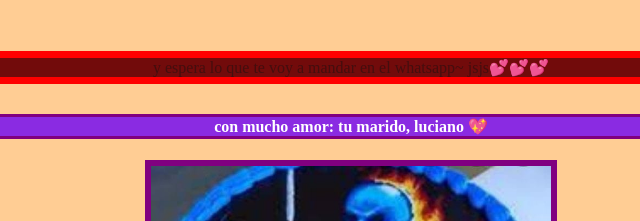
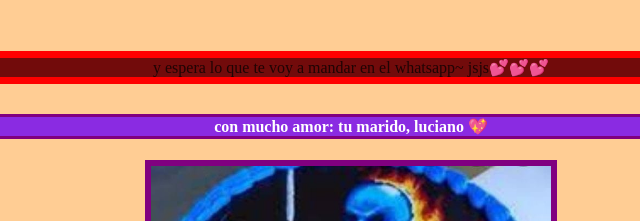
Before and after one commit to puchyto/puchyto.github.io, a plain HTML site: page index.html in a window 1280 px wide. Shown: the part 4129-4350 px from the top of the page, 289-929 px from the left. Drawn offline with Linux system fonts and the light colour scheme.

Commit message:
Update estilos.css

```diff
--- a/estilos.css
+++ b/estilos.css
@@ -112,6 +112,6 @@ ul{
 #cositas{
     border: 7px solid red;
     background-color: rgb(114, 11, 11);
-    color: rgb(68, 14, 14);
+    color: rgb(31, 4, 4);
     margin: 30px;
 }
```
